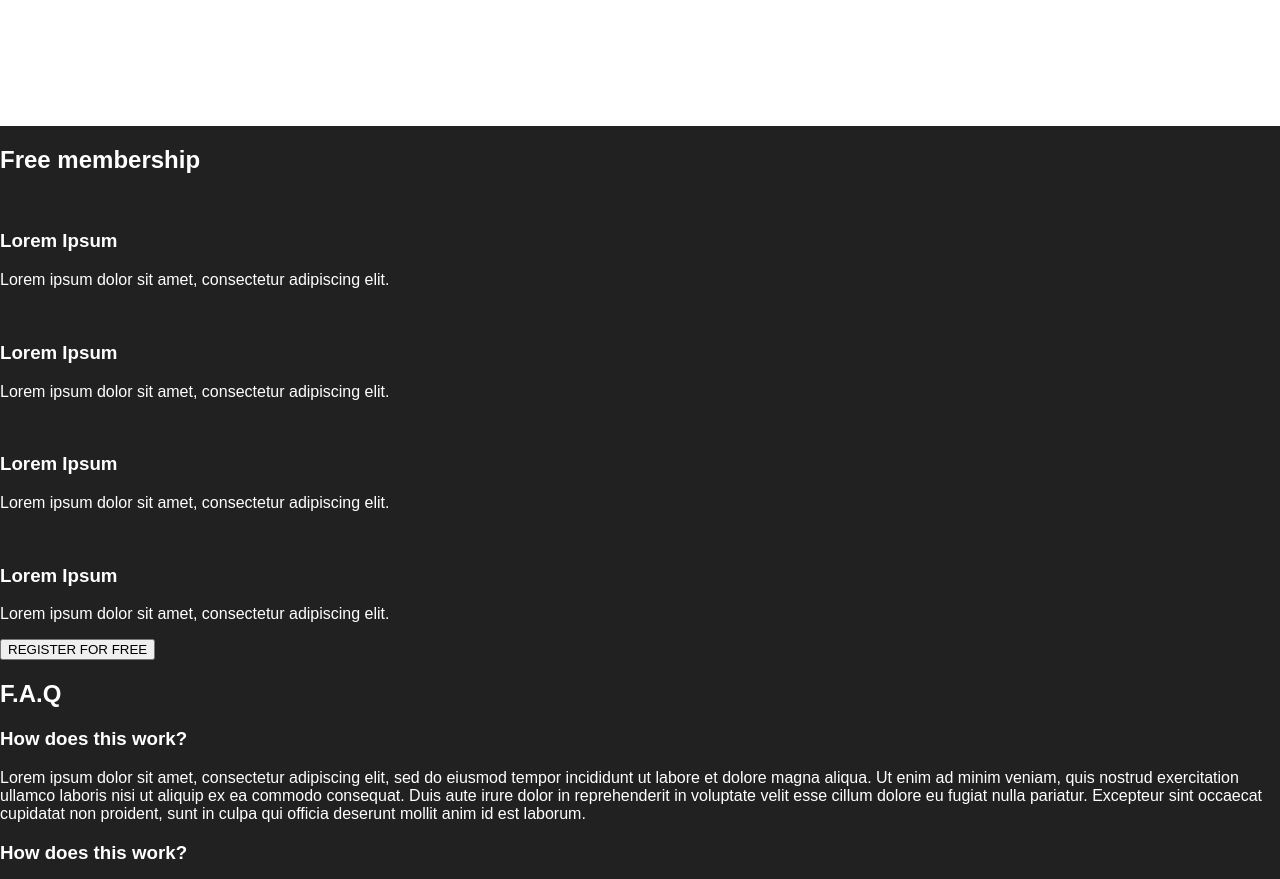
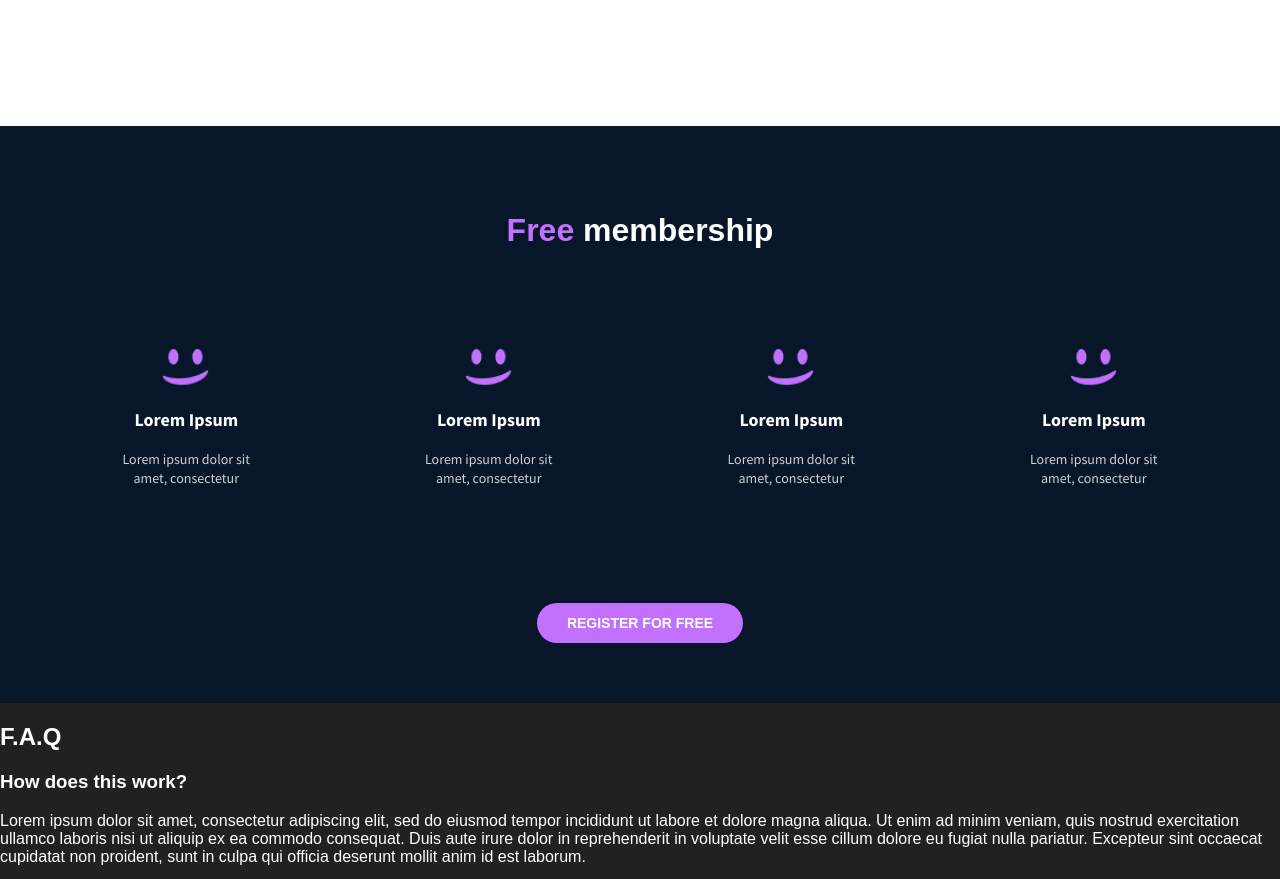
Before and after one commit to Jerrycontop/alx_html_css, a plain HTML site: page css_advanced/index.html in a window 1280 px wide. Shown: the part 2022-2901 px from the top of the page. Drawn offline with Linux system fonts and the light colour scheme.

Commit message:
Style membership section as per Figma design

```diff
--- a/css_advanced/index.html
+++ b/css_advanced/index.html
@@ -161,7 +161,7 @@
         <h3>Happy Smile</h3>
         </div>
         <div class="tutorial-card-p">
-        <p>Lorem ipsum dolor sit amet, consect adipiscing elit, sed do eiusmod.</p>
+        <p>Lorem ipsum dolor sit amet, <br> consect adipiscing elit, sed do eiusmod.</p>
         </div>
         <div class="author">
           <img src="1.png" alt="Phillip Massey">
@@ -174,29 +174,33 @@
       </div>
     </div>
         </section>
-        <section>
-            <h2>Free membership</h2>
-            <div>
-                <img src="./images/smile.svg" alt="">
+        <section class="membership">
+            <div class="container">
+            <h2><span class="highlight">Free</span> membership</h2>
+            <div class="membership-benefit">
+                <div class="benefit">
+                <img src="smile.png" alt="Icon">
                 <h3>Lorem Ipsum</h3>
                 <p>Lorem ipsum dolor sit amet, consectetur adipiscing elit.</p>
             </div>
-            <div>
-                <img src="./images/smile.svg" alt="">
+            <div class="benefit">
+                <img src="smile.png" alt="Icon">
                 <h3>Lorem Ipsum</h3>
                 <p>Lorem ipsum dolor sit amet, consectetur adipiscing elit.</p>
             </div>
-            <div>
-                <img src="./images/smile.svg" alt="">
+            <div class="benefit">
+                <img src="smile.png" alt="Icon">
                 <h3>Lorem Ipsum</h3>
                 <p>Lorem ipsum dolor sit amet, consectetur adipiscing elit.</p>
             </div>
-            <div>
-                <img src="./images/smile.svg" alt="">
+            <div class="benefit">
+                <img src="smile.png" alt="Icon">
                 <h3>Lorem Ipsum</h3>
                 <p>Lorem ipsum dolor sit amet, consectetur adipiscing elit.</p>
             </div>
-            <button>REGISTER FOR FREE</button>
+            </div>
+            <a href="#" class="register-btn">REGISTER FOR FREE</a>
+            </div>
         </section>
         <section>
             <h2>F.A.Q</h2>
--- a/css_advanced/styles.css
+++ b/css_advanced/styles.css
@@ -360,3 +360,66 @@
   padding-left: 180px;
   padding-bottom: 50px;
 }
+
+
+.membership {
+  background-color: #071629;
+  color: white;
+  text-align: center;
+  padding: 60px 20px;
+}
+.membership .highlight {
+  color: #C271FF;
+}
+
+.membership h2 {
+  font-size: 32px;
+  margin-bottom: 40px;
+}
+.membership-benefit {
+  display: grid;
+  grid-template-columns: repeat(auto-fit, minmax(180px, 1fr));
+  gap: 40px;
+  justify-items: center;
+  margin-bottom: 40px;
+}
+
+.benefit {
+  display: grid;
+  grid-template-rows: auto auto auto;
+  place-items: center;
+  text-align: center;
+  max-width: 180px;
+  padding: 60px 20px;
+}
+.benefit img{
+  width: 48px;
+  margin-bottom: 10px;
+}
+
+.benefit h3 {
+  font-size: 18px;
+  margin: 10px 0 5px;
+  font-family: 'Source Sans Pro', sans-serif;
+}
+.benefit p {
+  font-size: 14px;
+  line-height: 1.4;
+  height: 2.8em;
+  overflow: hidden;
+  color: #ffffffcc;
+  text-align: center;
+
+  font-family: 'Source Sans Pro', sans-serif;
+  padding-bottom: 10px;
+}
+.register-btn {
+  background: #C271FF;
+  color: #fff;
+  padding: 12px 30px;
+  border-radius: 30px;
+  text-decoration: none;
+  font-weight: bold;
+  font-size: 14px;
+  display: inline-block;
+}
```
